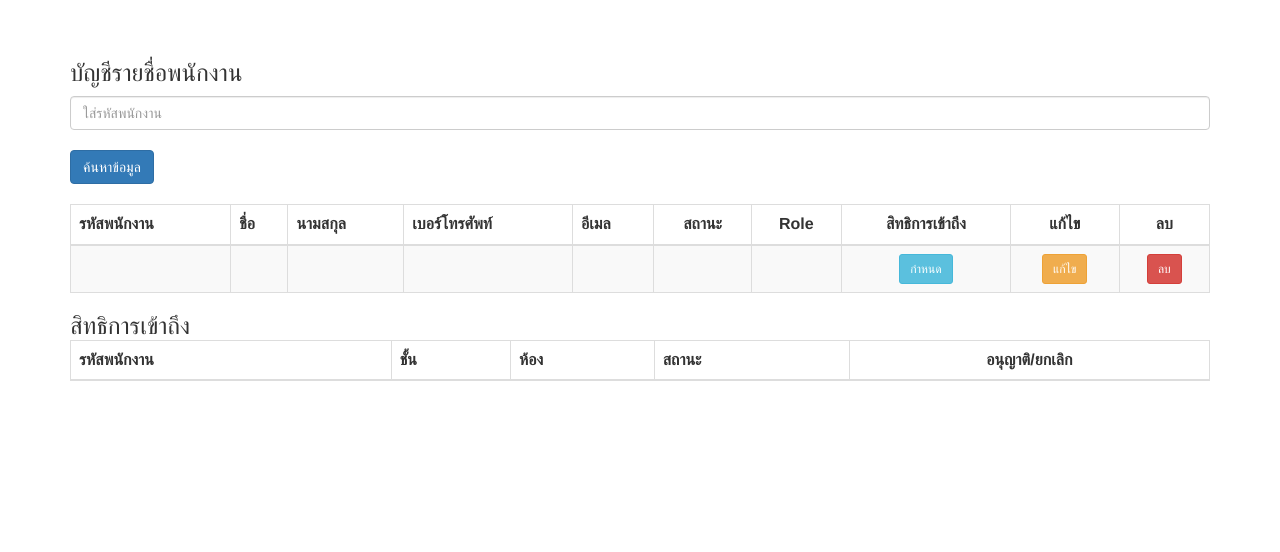
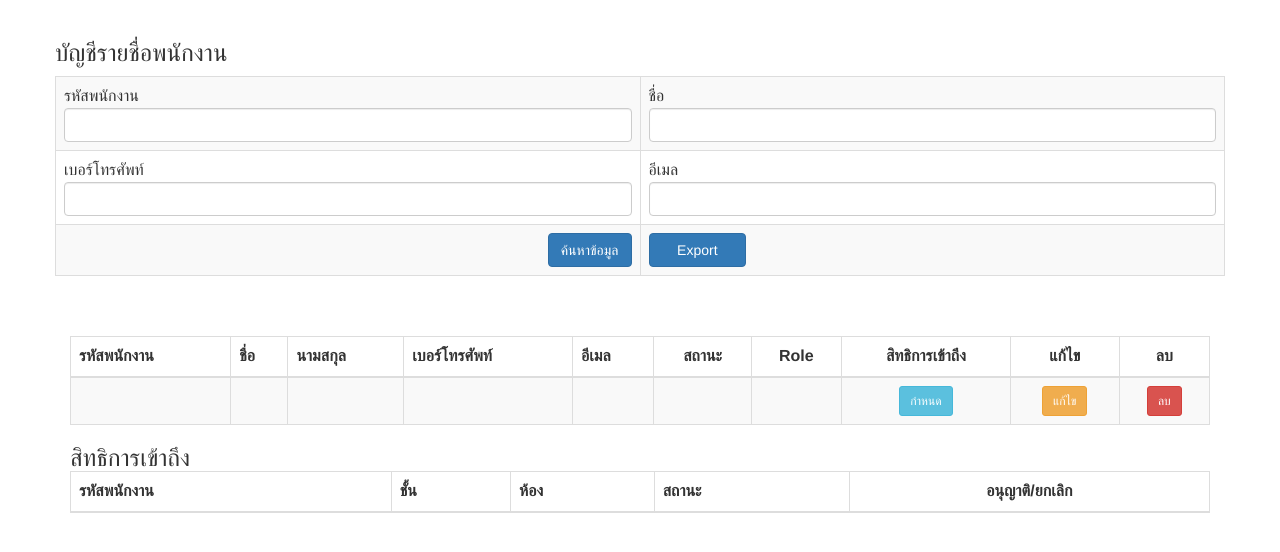
Before and after one commit to moomudmud/MAC-Web, a PHP site: page /user_management/user.php in a window 1280 px wide. Shown: the part 52-604 px from the top of the page. Run offline with PHP 8.4, Linux system fonts and the light colour scheme; the visitor is signed in with stand-in values (Sample User, id 1); tables that the repository leaves empty or names only in its code hold one stand-in row (values such as "Sample post"); lists and menus that the app fills with data are empty; some libraries are stand-ins or nearby versions.

Commit message:
update - user.php

```diff
--- a/user_management/user.php
+++ b/user_management/user.php
@@ -7,7 +7,7 @@ echo '
 <script src="https://cdnjs.cloudflare.com/ajax/libs/sweetalert/1.1.3/sweetalert-dev.js"></script>
 <link rel="stylesheet" href="https://cdnjs.cloudflare.com/ajax/libs/sweetalert/1.1.3/sweetalert.css">';
 
-if (($_SESSION['role']<>'admin') OR empty($_SESSION['employee_id'])) {
+if (($_SESSION['role'] <> 'admin') or empty($_SESSION['employee_id'])) {
     echo '<script>
                 setTimeout(function() {
                 swal({
@@ -42,8 +42,7 @@ if (($_SESSION['role']<>'admin') OR empty($_SESSION['employee_id'])) {
             </div>
             <ul class="nav navbar-nav">
                 <li><a href="/MAC-Web/index.php"><span class="glyphicon glyphicon-home"></span> Home</a></li>
-                <li class="dropdown"><a class="dropdown-toggle" data-toggle="dropdown" href="#">ผู้ดูแลระบบ <span
-                            class="caret"></span></a>
+                <li class="dropdown"><a class="dropdown-toggle" data-toggle="dropdown" href="#">ผู้ดูแลระบบ <span class="caret"></span></a>
                     <ul class="dropdown-menu">
                         <li><a href="/MAC-Web/user_management/user.php">จัดการข้อมูลนักงาน</a></li>
                         <li><a href="#">Access Control</a></li>
@@ -54,7 +53,7 @@ if (($_SESSION['role']<>'admin') OR empty($_SESSION['employee_id'])) {
             </ul>
             <ul class="nav navbar-nav navbar-right">
                 <li><a href="/MAC-Web/register/user_information.php"><span class="glyphicon glyphicon-user"></span>
-                        <?php echo $_SESSION["employee_id"];?></a></li>
+                        <?php echo $_SESSION["employee_id"]; ?></a></li>
                 <li><a href="/MAC-Web/register/logout.php"><span class="glyphicon glyphicon-log-out"></span> Logout</a>
                 </li>
             </ul>
@@ -64,12 +63,26 @@ if (($_SESSION['role']<>'admin') OR empty($_SESSION['employee_id'])) {
         <form action="" method="get">
             <div class="container">
                 <div class="row">
+                    <h3>บัญชีรายชื่อพนักงาน</h3>
+                    <table class="table table-striped  table-hover table-responsive table-bordered">
+                        <tr>
+                            <td>รหัสพนักงาน<input type="search" name="employee_id" class="form-control"></td>
+                            <td>ชื่อ <input type="search" name="name" class="form-control"> </td>
+                        </tr>
+
+                        <tr>
+                            <td>เบอร์โทรศัพท์ <input type="search" name="phone" class="form-control"></td>
+                            <td>อีเมล <input type="search" name="email" class="form-control"></td>
+                        <tr>
+                            <td align='right'><button type="submit" class="btn btn-primary">ค้นหาข้อมูล</button></a></td>
+                            <td align='left'><button type="submit" class="btn btn-primary">&nbsp;&nbsp;&nbsp;&nbsp;Export&nbsp;&nbsp;&nbsp;&nbsp;</button></a></td>
+
+                        </tr>
+                        </tr>
+                    </table>
                     <div class="col-md-12"> <br>
                         <table class="table table-striped  table-hover table-responsive table-bordered">
                             <thead>
-                                <h3>บัญชีรายชื่อพนักงาน</h3>
-                                <input type="search" name="q" class="form-control" placeholder="ใส่รหัสพนักงาน"> <br>
-                                <button type="submit" class="btn btn-primary">ค้นหาข้อมูล</button></a> <br>
                     </div>
                     <div class="col-md-12"> <br></div>
                     <tr>
@@ -100,15 +113,25 @@ if (($_SESSION['role']<>'admin') OR empty($_SESSION['employee_id'])) {
                         <?php
 
 
-                    if (isset($_GET['q'])) {
-                        $q = "%{$_GET['q']}%";
+                        if (isset($_GET['employee_id']) or isset($_GET['name']) or isset($_GET['phone']) or isset($_GET['email'])) {
+
+                            $employee_id = "%{$_GET['employee_id']}%";
+                            $name = "%{$_GET['name']}%";
+                            $phone = date("%{$_GET['phone']}%");
+                            $email = "%{$_GET['email']}%";
                             $stmt = $conn->prepare("SELECT*
                                                     FROM mas_employees as  me
                                                     LEFT JOIN  mas_status as s ON me.status = s.status_id
-                                                    WHERE (employee_id LIKE ?)
-
+                                                    WHERE (employee_id LIKE :employee_id OR :employee_id IS NULL)
+                                                    AND   (name        LIKE :name        OR :name        IS NULL)
+                                                    AND   (phone       LIKE :phone       OR :phone       IS NULL)
+                                                    AND   (email       LIKE :email       OR :email       IS NULL)
                                                     ");
-                        $stmt->execute([$q]);
+                            $stmt->bindParam(':employee_id', $employee_id, PDO::PARAM_STR);
+                            $stmt->bindParam(':name', $name, PDO::PARAM_STR);
+                            $stmt->bindParam(':phone', $phone, PDO::PARAM_STR);
+                            $stmt->bindParam(':email', $email, PDO::PARAM_STR);
+                            $stmt->execute();
                             $result = $stmt->fetchAll();
                         } else {
                             $stmt = $conn->prepare("SELECT*
@@ -135,19 +158,13 @@ if (($_SESSION['role']<>'admin') OR empty($_SESSION['employee_id'])) {
                                     <center><?= $k['role']; ?></center>
                                 </td>
                                 <td>
-                                <center><a
-                                        href="/MAC-Web/user_management/access.php?employee_id=<?= $k['employee_id']; ?>&is_visitor=0"
-                                        class="btn btn-info btn-sm">กำหนด</a></center>
+                                    <center><a href="/MAC-Web/user_management/access.php?employee_id=<?= $k['employee_id']; ?>&is_visitor=0" class="btn btn-info btn-sm">กำหนด</a></center>
                                 </td>
                                 <td>
-                                <center><a
-                                        href="/MAC-Web/user_management/edit_employee.php?employee_id=<?= $k['employee_id']; ?>"
-                                        class="btn btn-warning btn-sm">แก้ไข</a></center>
+                                    <center><a href="/MAC-Web/user_management/edit_employee.php?employee_id=<?= $k['employee_id']; ?>" class="btn btn-warning btn-sm">แก้ไข</a></center>
                                 </td>
                                 <td>
-                                <center><a href="delete_employess.php?employee_id=<?= $k['employee_id']; ?>"
-                                        class="btn btn-danger btn-sm"
-                                        onclick="return confirm('ยืนยันการลบข้อมูล !!');">ลบ</a></center>
+                                    <center><a href="delete_employess.php?employee_id=<?= $k['employee_id']; ?>" class="btn btn-danger btn-sm" onclick="return confirm('ยืนยันการลบข้อมูล !!');">ลบ</a></center>
                                 </td>
                             </tr>
 
@@ -173,18 +190,21 @@ if (($_SESSION['role']<>'admin') OR empty($_SESSION['employee_id'])) {
                             <tbody>
                                 <tr>
                                     <?php
-                                if (isset($_GET['q'])) {
-                                    $q = "%{$_GET['q']}%";
+                                    if (isset($_GET['employee_id'])) {
+
+                                        $employee_id = "%{$_GET['employee_id']}%";
+
                                         $stmt = $conn->prepare("SELECT*
                                                     FROM employees_access as e
                                                     LEFT JOIN  mas_status s ON e.status = s.status_id
                                                     LEFT JOIN  mas_access a ON e.access_id = a.access_id
                                                     LEFT JOIN  mas_group  g ON a.group_id = g.group_id
-                                                    WHERE (employee_id LIKE ?)
+                                                    WHERE (employee_id LIKE :employee_id OR :employee_id IS NULL)
                                                     AND  is_visitor = 0
                                                     ORDER BY a.group_id
                                                     ");
-                                    $stmt->execute([$q]);
+                                        $stmt->bindParam(':employee_id', $employee_id, PDO::PARAM_STR);
+                                        $stmt->execute();
                                         $result = $stmt->fetchAll();
                                     } else {
                                         $stmt = $conn->prepare("SELECT*
@@ -207,9 +227,7 @@ if (($_SESSION['role']<>'admin') OR empty($_SESSION['employee_id'])) {
                                     <td><?= $k['access_name']; ?></td>
                                     <td><?= $k['status_name']; ?></td>
                                     <td>
-                                        <center><a
-                                                href="/MAC-Web/user_management/access_status.php?employee_id=<?= $k['employee_id']; ?>&access_name=<?= $k['access_name']; ?>&access_id=<?= $k['access_id']; ?>"
-                                                class="btn btn-info btn-sm">ตั้งค่า</a></center>
+                                        <center><a href="/MAC-Web/user_management/access_status.php?employee_id=<?= $k['employee_id']; ?>&access_name=<?= $k['access_name']; ?>&access_id=<?= $k['access_id']; ?>" class="btn btn-info btn-sm">ตั้งค่า</a></center>
                                     </td>
 
                                 </tr>
```
Lines whose indentation alone changed are shown as unchanged.
